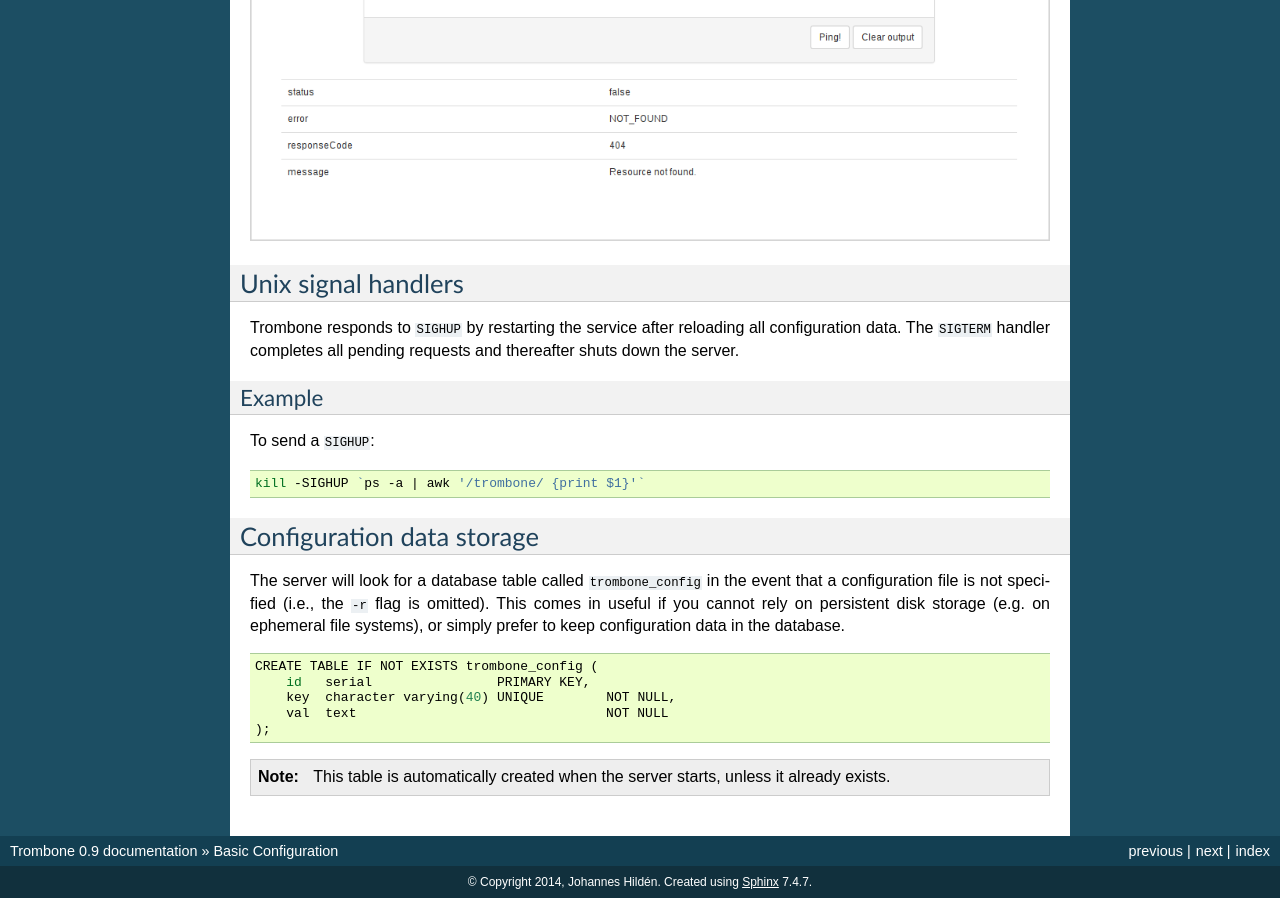
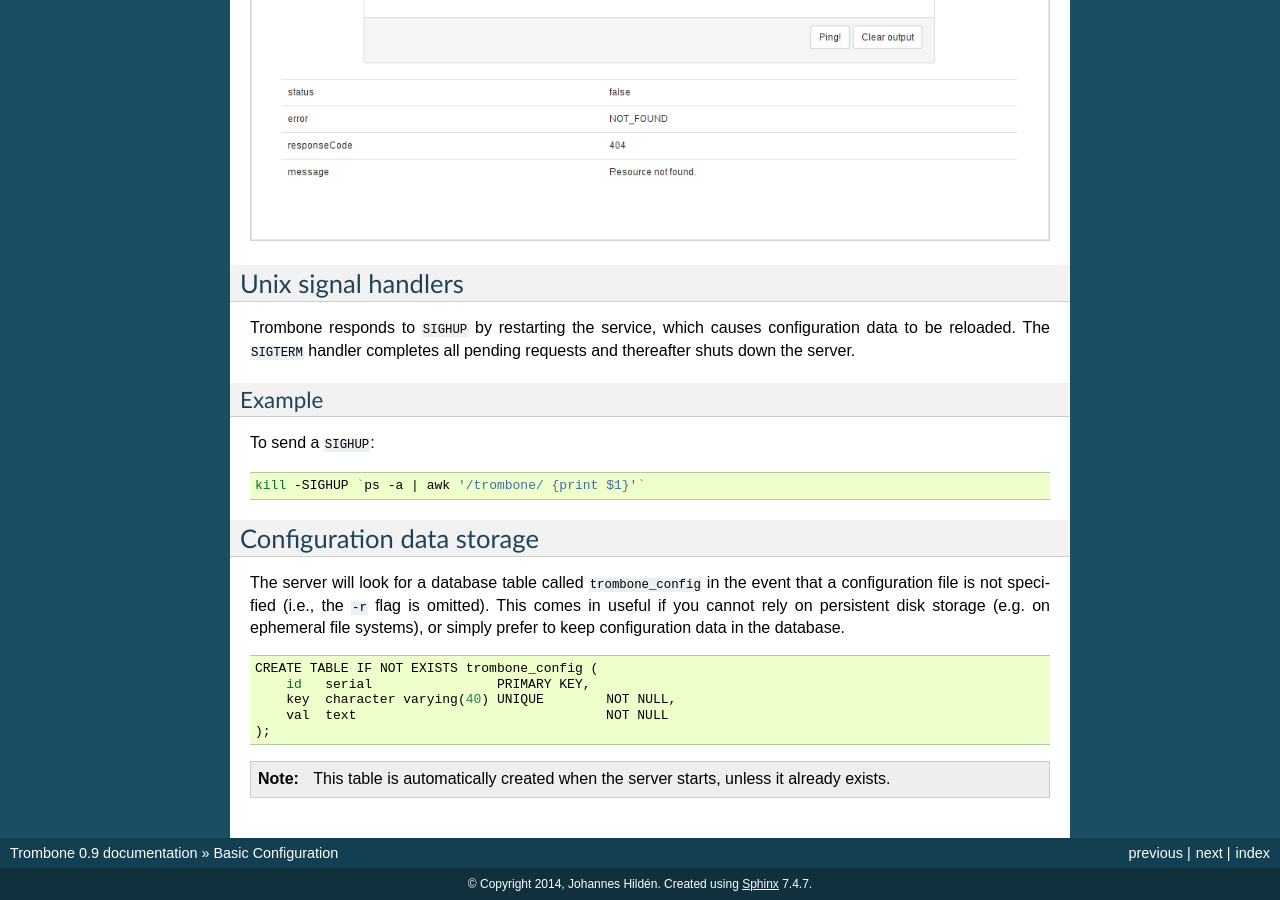
Before and after one commit to laserpants/trombone, a Sphinx documentation site: the page built from docs/basic-configuration.rst, in a window 1280 px wide and 900 px high, scrolled down 1049 px. Built offline with Sphinx 7.4.7, drawn with Linux system fonts in a browser that asks for light colours.

Commit message:
Update basic-configuration.rst

```diff
--- a/docs/basic-configuration.rst
+++ b/docs/basic-configuration.rst
@@ -64,7 +64,7 @@
 Unix signal handlers
 --------------------
 
-Trombone responds to ``SIGHUP`` by restarting the service after reloading all configuration data. The ``SIGTERM`` handler completes all pending requests and thereafter shuts down the server.
+Trombone responds to ``SIGHUP`` by restarting the service, which causes configuration data to be reloaded. The ``SIGTERM`` handler completes all pending requests and thereafter shuts down the server.
 
 Example
 *******
```
